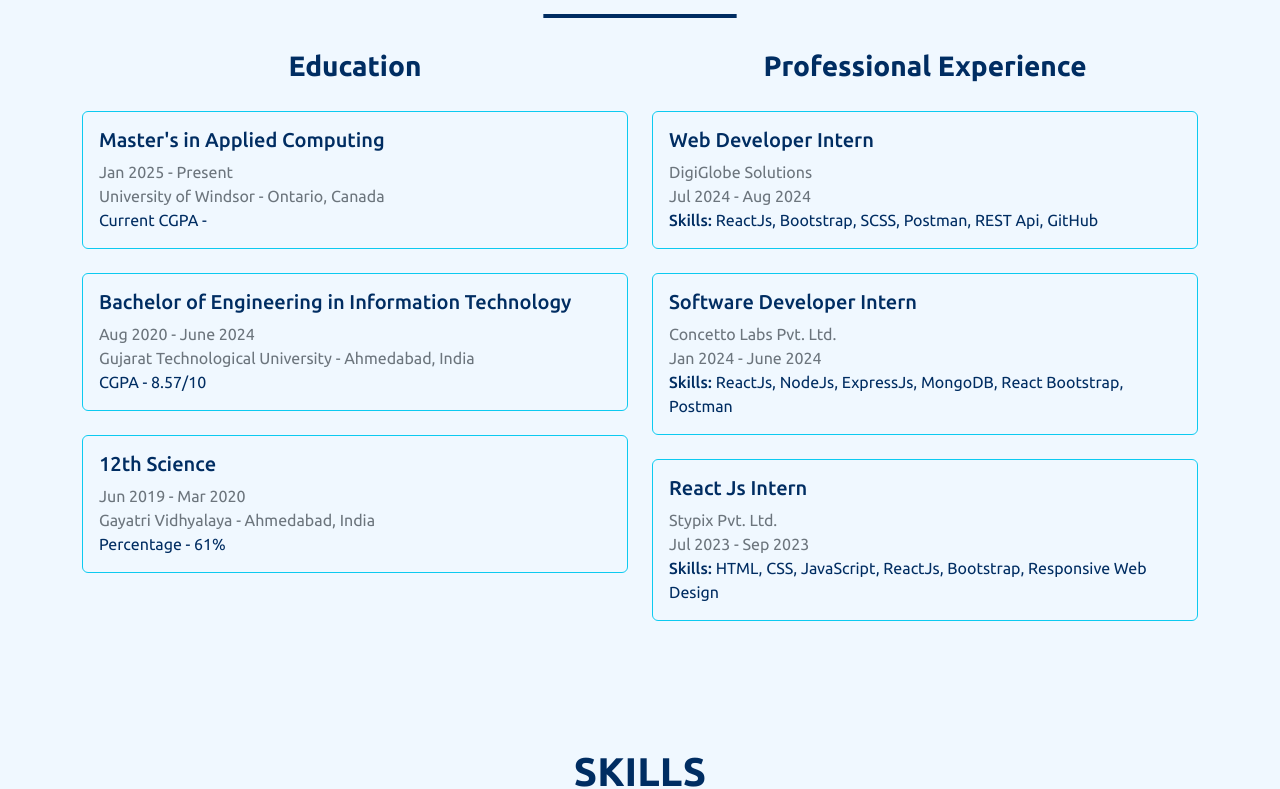
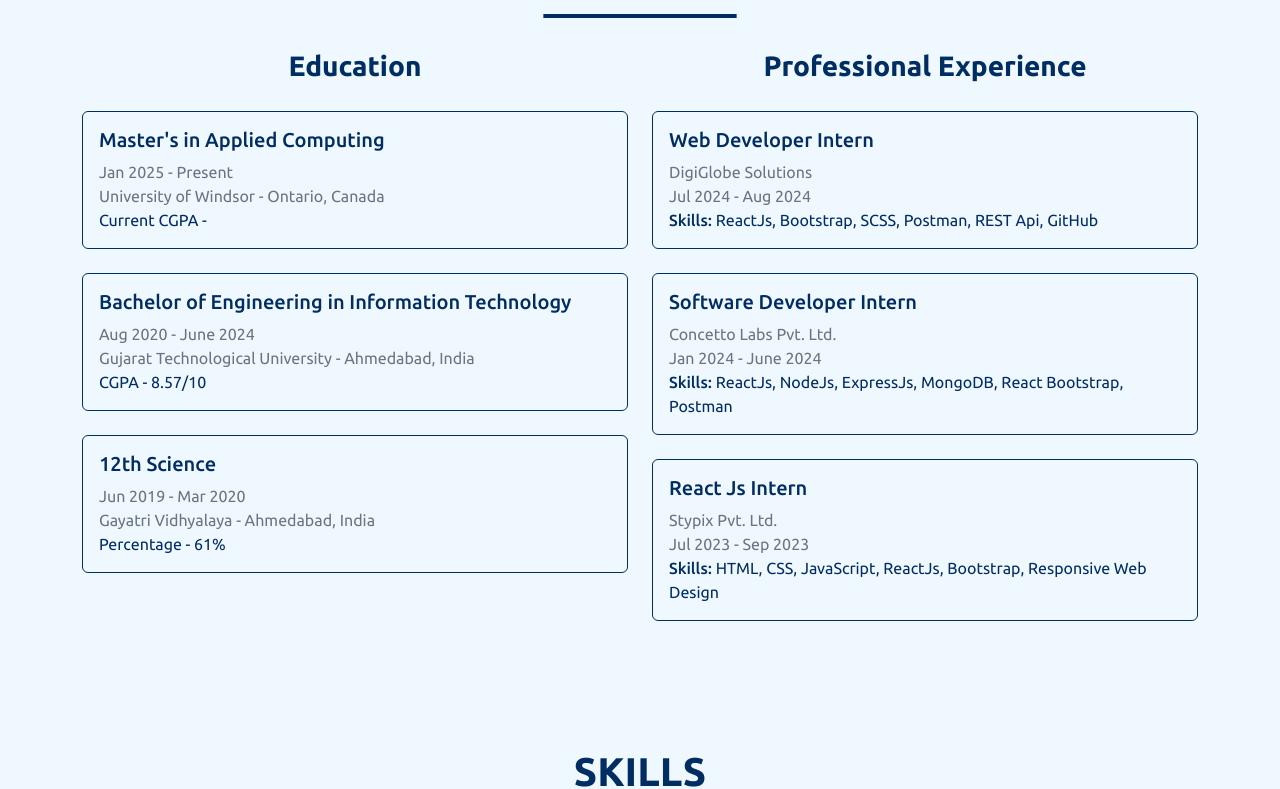
Before and after one commit to Darshan-Domadiya/Portfolio_Darshan, a React (Vite) app in the folder frontend/: page / in a window 1280 px wide. Shown: the part 995-1784 px from the top of the page. Built offline with nearby package versions, Linux system fonts and the light colour scheme.

Commit message:
completed theme toggle functionality

```diff
--- a/frontend/src/components/about/About.jsx
+++ b/frontend/src/components/about/About.jsx
@@ -14,7 +14,7 @@ import "./about.scss";
 const About = () => {
   const [key, setKey] = useState("Experience");
   return (
-    <Container>
+    <Container className="section-content">
       <div className="text-center">
         <p className="text-center fs-1 section-heading">About Me</p>
       </div>
@@ -24,7 +24,7 @@ const About = () => {
             <p className="fs-3 text-center fw-semibold">Education</p>
 
             <div className="mt-4">
-              <Card border="info">
+              <Card className="custom-border">
                 <Card.Body>
                   <Card.Title>Master{"'"}s in Applied Computing</Card.Title>
                   <Card.Text>
@@ -40,7 +40,7 @@ const About = () => {
               </Card>
             </div>
             <div className="mt-4">
-              <Card border="info">
+              <Card className="custom-border">
                 <Card.Body>
                   <Card.Title>
                     Bachelor of Engineering in Information Technology
@@ -60,7 +60,7 @@ const About = () => {
               </Card>
             </div>
             <div className="mt-4">
-              <Card border="info">
+              <Card className="custom-border">
                 <Card.Body>
                   <Card.Title>12th Science</Card.Title>
                   <Card.Text>
@@ -86,7 +86,7 @@ const About = () => {
             </p>
 
             <div className="mt-4">
-              <Card border="info">
+              <Card className="custom-border">
                 <Card.Body>
                   <Card.Title>Web Developer Intern</Card.Title>
                   <Card.Text>
@@ -109,7 +109,7 @@ const About = () => {
             </div>
 
             <div className="mt-4">
-              <Card border="info">
+              <Card className="custom-border">
                 <Card.Body>
                   <Card.Title>Software Developer Intern</Card.Title>
                   <Card.Text>
@@ -132,7 +132,7 @@ const About = () => {
             </div>
 
             <div className="mt-4">
-              <Card border="info">
+              <Card className="custom-border">
                 <Card.Body>
                   <Card.Title>React Js Intern</Card.Title>
                   <Card.Text>
--- a/frontend/src/components/about/about.scss
+++ b/frontend/src/components/about/about.scss
@@ -15,6 +15,11 @@
   }
 }
 
+// custom card border
+.custom-border{
+  border: 1px solid var(--text-color);
+}
+
 /* Active tab styling */
 .custom-tabs .nav-link.active {
   font-weight: medium;
--- a/frontend/src/components/contact/Contact.jsx
+++ b/frontend/src/components/contact/Contact.jsx
@@ -133,48 +133,27 @@ const Contact = () => {
               </div>
             </div>
 
-            <div className="mt-4 d-flex align-items-center mx-2 mx-sm-4 mx-xl-5 mt-5 gap-2">
+            <div className="mt-4 d-flex align-items-center mx-2 mx-sm-4 mx-xl-5 mt-5 gap-3">
               <a
                 href="https://github.com/Darshan-Domadiya"
                 target="_blank"
                 rel="noopener noreferrer"
               >
-                <FaGithub
-                  size={30}
-                  style={{
-                    margin: "0 10px",
-                    cursor: "pointer",
-                    color: "#002d62",
-                  }}
-                />
+                <FaGithub size={30} className="fa-style" />
               </a>
               <a
                 href="https://www.linkedin.com/in/domadiya-darshan/"
                 target="_blank"
                 rel="noopener noreferrer"
               >
-                <FaLinkedin
-                  size={30}
-                  style={{
-                    margin: "0 10px",
-                    cursor: "pointer",
-                    color: "#002d62",
-                  }}
-                />
+                <FaLinkedin size={30} className="fa-style" />
               </a>
               <a
                 href="https://leetcode.com/u/Darshan_Domadiya23/"
                 target="_blank"
                 rel="noopener noreferrer"
               >
-                <SiLeetcode
-                  size={30}
-                  style={{
-                    margin: "0 10px",
-                    cursor: "pointer",
-                    color: "#002d62",
-                  }}
-                />
+                <SiLeetcode size={30} className="fa-style" />
               </a>
 
               <a
@@ -182,14 +161,7 @@ const Contact = () => {
                 target="_blank"
                 rel="noopener noreferrer"
               >
-                <FaInstagram
-                  size={30}
-                  style={{
-                    margin: "0 10px",
-                    cursor: "pointer",
-                    color: "#002d62",
-                  }}
-                />
+                <FaInstagram size={30} className="fa-style" />
               </a>
             </div>
           </Col>
--- a/frontend/src/components/home/Home.jsx
+++ b/frontend/src/components/home/Home.jsx
@@ -124,49 +124,35 @@ const Home = () => {
                     </Button>
                   </div>
                 </div>
-                <div className="mt-4 fw-semibold d-flex align-items-center ">
-                  <div>
+                <div className="mt-4 gap-3 fw-semibold d-flex align-items-center ">
                   <a
                     href="https://www.instagram.com/_i_m_darshan_23/"
                     target="_blank"
                     rel="noopener noreferrer"
                   >
-                      <FaInstagram
-                        size={30}
-                        className="fa-style"
-                      />
+                    <FaInstagram size={30} className="fa-style" />
                   </a>
                   <a
                     href="https://github.com/Darshan-Domadiya"
                     target="_blank"
                     rel="noopener noreferrer"
                   >
-                      <FaGithub
-                        size={30}
-                        className="fa-style"
-                      />
+                    <FaGithub size={30} className="fa-style" />
                   </a>
                   <a
                     href="https://leetcode.com/u/Darshan_Domadiya23/"
                     target="_blank"
                     rel="noopener noreferrer"
                   >
-                      <SiLeetcode
-                        size={30}
-                        className="fa-style"
-                      />
+                    <SiLeetcode size={30} className="fa-style" />
                   </a>
                   <a
                     href="https://www.linkedin.com/in/domadiya-darshan/"
                     target="_blank"
                     rel="noopener noreferrer"
                   >
-                      <FaLinkedin
-                        size={30}
-                       className="fa-style"
-                      />
+                    <FaLinkedin size={30} className="fa-style" />
                   </a>
-                  </div>
                 </div>
               </div>
             </Col>
--- a/frontend/src/components/home/home.scss
+++ b/frontend/src/components/home/home.scss
@@ -11,6 +11,9 @@
   --navbar-back: #3d7eaa;
   --navlink-text: whitesmoke;
   --navbar-logo: whitesmoke;
+  --btn-git:  #4a90e2;
+  --project-card: #002d62;
+
 }
 
 [data-theme="dark"] {
@@ -23,7 +26,9 @@
   --accent-color: black;
   --navbar-back: rgb(225, 135, 70);
   --navlink-text: rgb(40, 40, 40);
-  --navbar-logo: black;
+  --navbar-logo: rgb(40, 40, 40);
+  --btn-git:  rgb(225, 135, 70);
+  --project-card:whitesmoke;
 }
 
 * {
@@ -50,7 +55,7 @@ section {
 
 // FA icon style
 .fa-style {
-  margin: "0 10px";
+  // margin: "0 10px";
   cursor: "pointer";
   color: var(--text-color);
 }
@@ -58,13 +63,14 @@ section {
 // Each section's css when it is loaded...
 .section {
   opacity: 0; /* Start invisible */
-  transform: translateX(-100px); /* Start off-screen to the left */
-  transition: opacity 1s ease, transform 1s ease; /* Transition for smooth effect */
+  transform: translateY(-120px); /* Start off-screen to the left */
+  transition: opacity 1s ease-in-out, transform 1s ease; /* Transition for smooth effect */
 }
 
 .section.visible {
   opacity: 1; /* Fade in */
   transform: translateX(0); /* Move into view */
+  // background-color: var(--bg-color);
 }
 
 // Each section heading css...
@@ -82,7 +88,7 @@ section {
   content: "";
   width: 100%;
   height: 4px;
-  background: var(--accent-color);
+  background: var(--text-color);
   position: absolute;
   left: 0;
   bottom: -5px;
--- a/frontend/src/components/projects/Projects.jsx
+++ b/frontend/src/components/projects/Projects.jsx
@@ -50,6 +50,20 @@ const Projects = () => {
         "https://drive.google.com/file/d/1OHMFBLHGNvLYx8F5MF57U5zNW7KM7jsc/view?usp=sharing",
       TechStack:
         "React Js, Express, Node Js, MongoDB, Firebase, React Bootstrap, Redux Toolkit",
+    },
+    {
+      index: 4,
+      cardImage: "./chatMate.png",
+      cardTitle: "ChatMate",
+      cardText: `This is a MERN MongoDB, Express, React, Node.js stack
+                application with authentication. It allows users to sign up, log
+                in, and log out, and provides access to protected routes only
+                for authenticated users`,
+      projectLink: "https://github.com/Darshan-Domadiya/ChatMate",
+      demoLink:
+        "https://drive.google.com/file/d/1OHMFBLHGNvLYx8F5MF57U5zNW7KM7jsc/view?usp=sharing",
+      TechStack:
+        "React Js, Express, Node Js, MongoDB, Socket.io, MUI, Zustand",
     },
   ];
 
--- a/frontend/src/components/projects/projects.scss
+++ b/frontend/src/components/projects/projects.scss
@@ -1,7 +1,7 @@
 // Card style css
 .card {
-  background-color: #f0f8ff;
-  color: #002d62;
+  background-color: var(--bg-color);
+  color: var(--project-card);
   transition: transform 0.4s ease-in-out, box-shadow 0.4s ease-in-out;
   height: 100%; // Ensure cards stretch to full height in the grid
   display: flex;
@@ -11,7 +11,7 @@
 
 // View More on github button style.
 .btn-viewGithub {
-  background-color: #4a90e2;
+  background-color: var(--btn-git);
   color: #000;
   font-size: 1rem;
   padding: 0.5rem 1.5rem;
@@ -23,8 +23,8 @@
 
 .card:hover {
   transform: translateY(-10px); /* Lifts the card slightly */
-  box-shadow: 0 10px 20px rgba(0, 0, 0, 0.2); /* Adds a subtle shadow */
-  background-color: #e6f7ff; /* Slightly change the background for a visual cue */
+  box-shadow: 0 10px 20px var(--navbar-back); /* Adds a subtle shadow */
+  background-color: var(--bg-color); /* Slightly change the background for a visual cue */
 }
 
 @keyframes pulse {
--- a/frontend/src/index.css
+++ b/frontend/src/index.css
@@ -9,6 +9,7 @@ html {
     font-style: normal;
   }
 
-  * {
-    transition: background-color 0.3s ease, color 0.3s ease;
-  }
+ /* *{
+  background-color: var(--bg-color);
+ }
+  */
```
Also changed, not shown: frontend/public/chatMate.png (added). Lines whose indentation alone changed are shown as unchanged.
